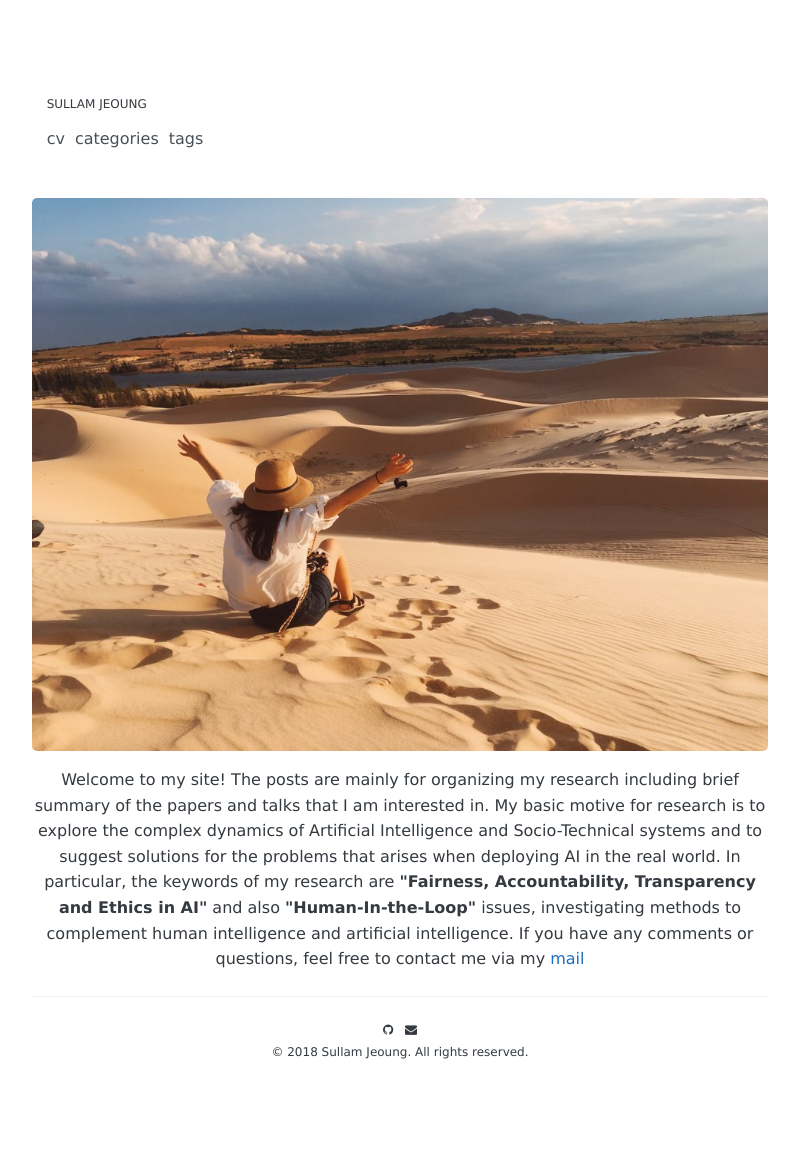
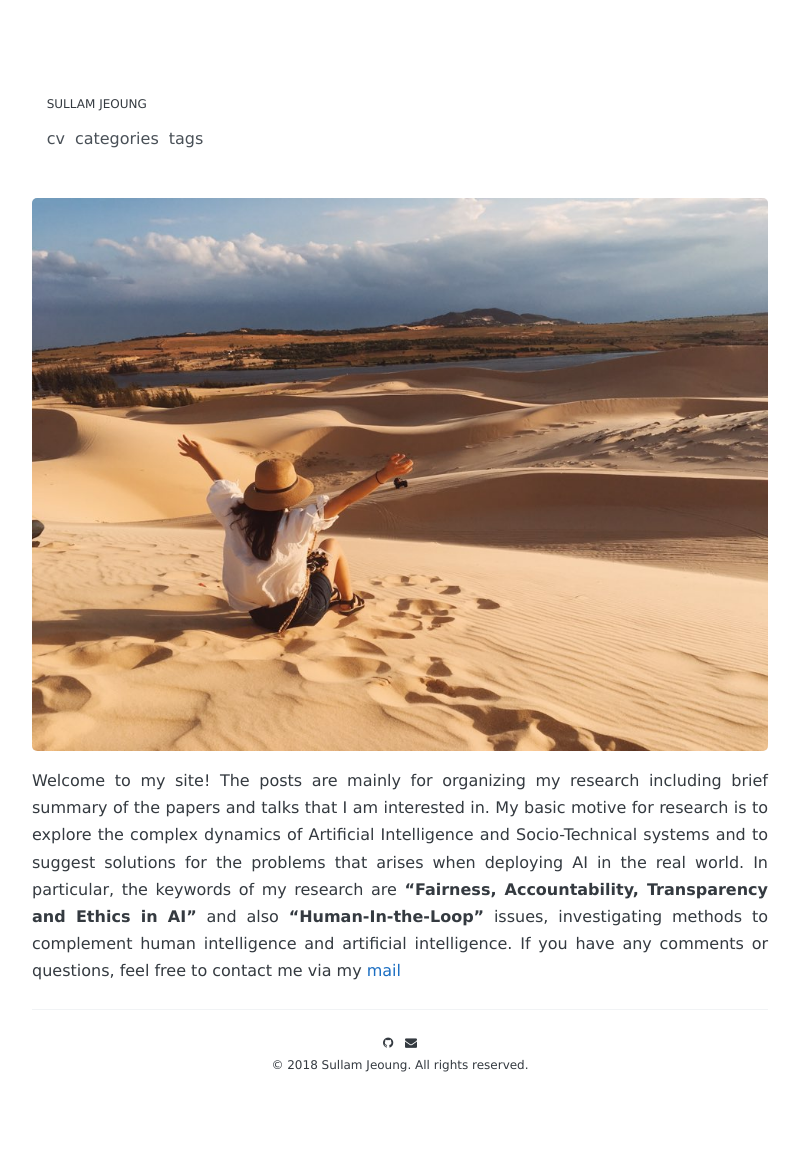
Before and after one commit to sullamij/sullamij.research.github.io, a Jekyll site: the page built from index.md, in a window 1280 px wide. Shown: the whole page, without its empty margins (240-1040 px from the left). Built offline with Jekyll 4.4.1, drawn with Linux system fonts in a browser that asks for light colours; some web fonts are replaced; the list of posts is cut into pages by our own code.

```diff
--- a/index.md
+++ b/index.md
@@ -8,4 +8,4 @@ permalink: /
 ![profile](./assets/img/profile.jpg)
 
 
-<center> Welcome to my site! The posts are mainly for organizing my research including brief summary of the papers and talks that I am interested in. My basic motive for research is to explore the complex dynamics of Artificial Intelligence and Socio-Technical systems and to suggest solutions for the problems that arises when deploying AI in the real world. In particular, the keywords of my research are <b>"Fairness, Accountability, Transparency and Ethics in AI"</b> and also <b>"Human-In-the-Loop"</b> issues, investigating methods to complement human intelligence and artificial intelligence. If you have any comments or questions, feel free to contact me via my <a href="mailto:sullamij@gmail.com">mail</a> </center>
+Welcome to my site! The posts are mainly for organizing my research including brief summary of the papers and talks that I am interested in. My basic motive for research is to explore the complex dynamics of Artificial Intelligence and Socio-Technical systems and to suggest solutions for the problems that arises when deploying AI in the real world. In particular, the keywords of my research are <b>"Fairness, Accountability, Transparency and Ethics in AI"</b> and also <b>"Human-In-the-Loop"</b> issues, investigating methods to complement human intelligence and artificial intelligence. If you have any comments or questions, feel free to contact me via my <a href="mailto:sullamij@gmail.com">mail</a>
```
